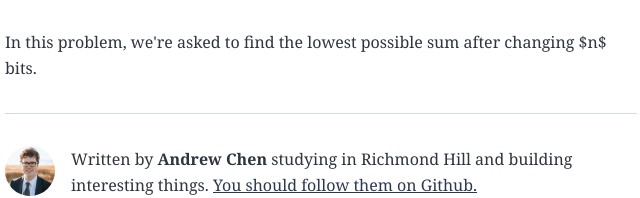
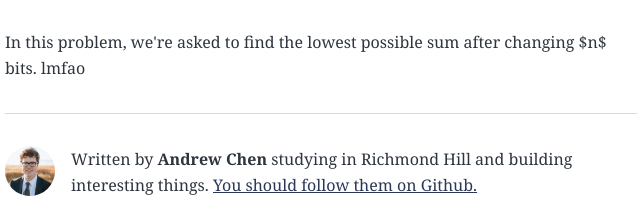
Before and after one commit to anyuan-chen/basicblog, a Gatsby site: page /bit-sum/ in a window 1280 px wide. Shown: the part 375-573 px from the top of the page, 319-959 px from the left. Built offline with nearby package versions, Linux system fonts and the light colour scheme; Gatsby itself is replaced by a stand-in of ours.

Commit message:
still mismatched deployment... :

```diff
--- a/content/blog/bit-sum/index.md
+++ b/content/blog/bit-sum/index.md
@@ -10,4 +10,4 @@ Bit Sum is a problem found on the online judge Binary Search, avaialable at the
 
 
 
-In this problem, we're asked to find the lowest possible sum after changing $n$ bits.
+In this problem, we're asked to find the lowest possible sum after changing $n$ bits.  lmfao
--- a/gatsby-config.js
+++ b/gatsby-config.js
@@ -6,7 +6,7 @@ module.exports = {
       summary: `studying in Richmond Hill and building interesting things.`,
     },
     description: `All of my thoughts about programming and beyond.`,
-    siteUrl: `https://basicblog89788.gatsbyjs.io/`,
+    siteUrl: ``,
     social: {
       github: `anyuan-chen`,
     },
--- a/src/templates/blog-post.js
+++ b/src/templates/blog-post.js
@@ -4,7 +4,6 @@ import { Link, graphql } from "gatsby"
 import Bio from "../components/bio"
 import Layout from "../components/layout"
 import Seo from "../components/seo"
-import "katex/dist/katex.min.css"
 
 const BlogPostTemplate = ({ data, location }) => {
   const post = data.markdownRemark
```
